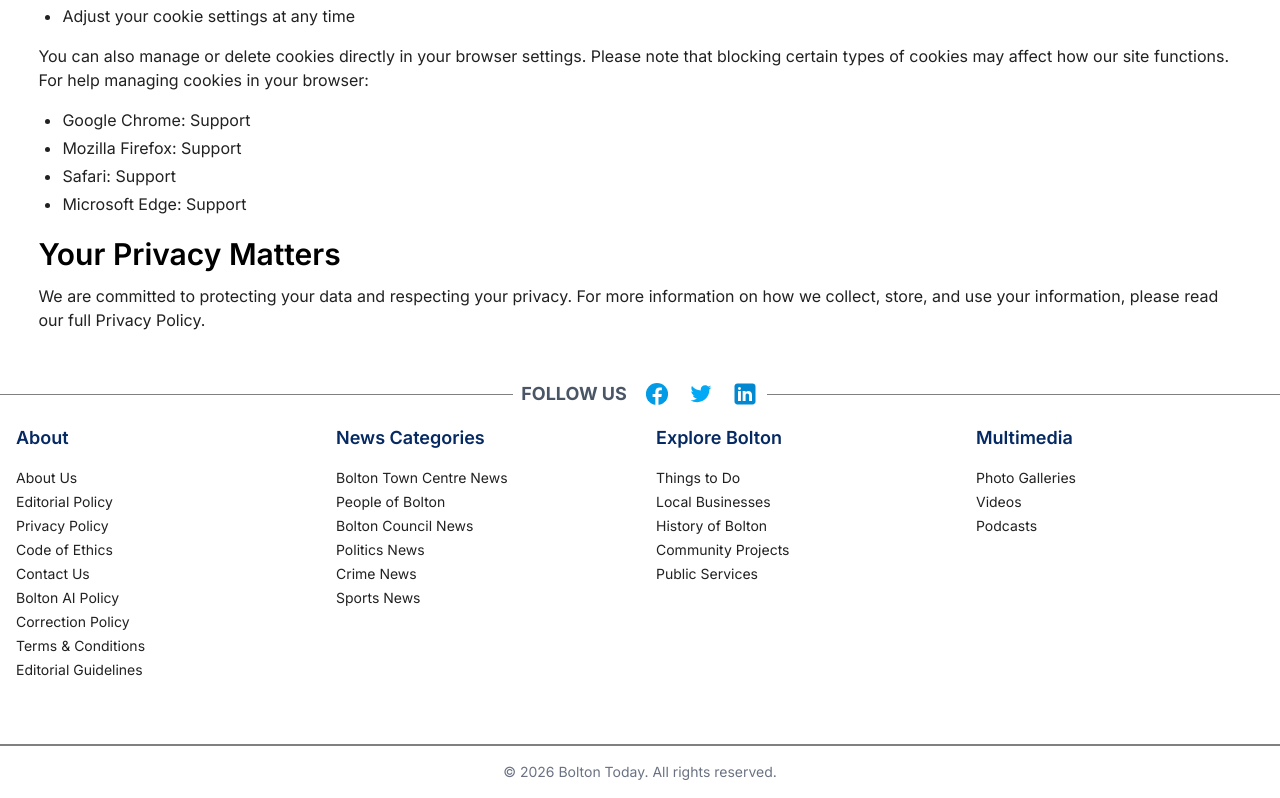
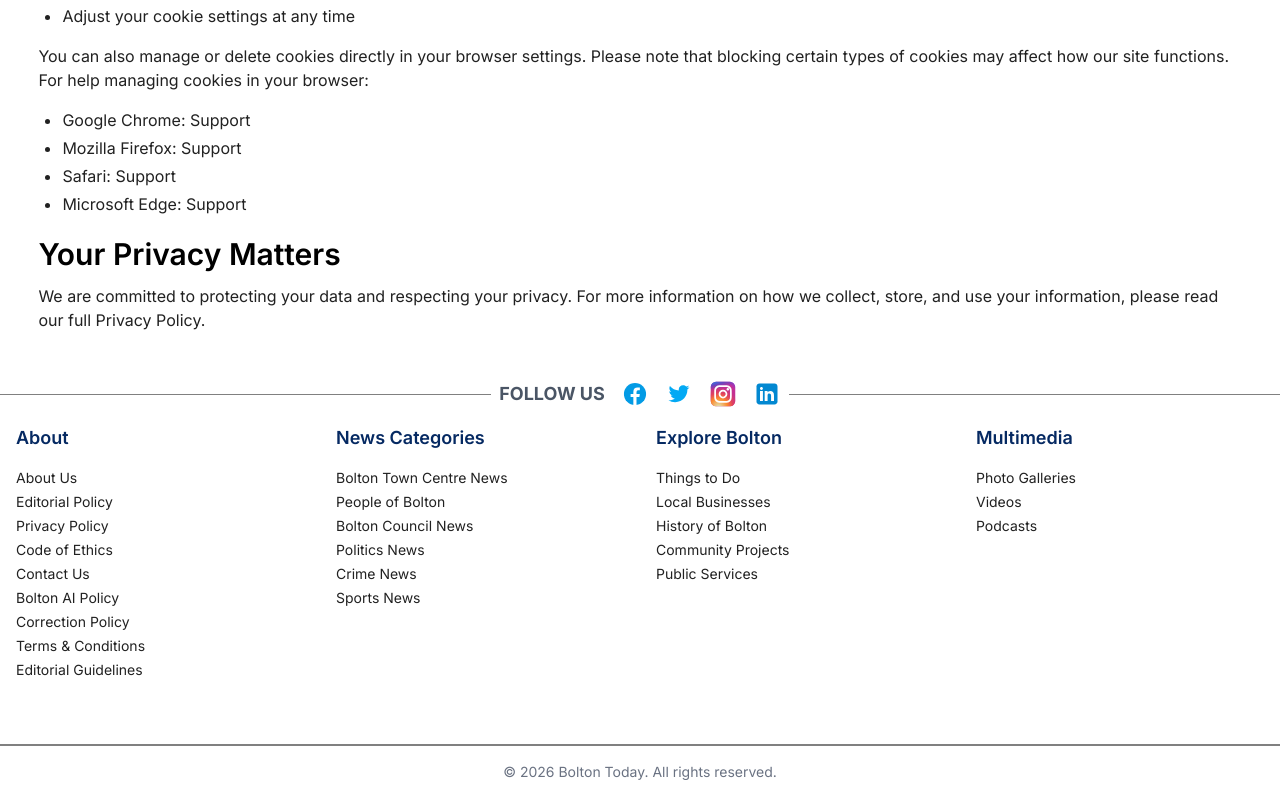
Before and after one commit to ghaniabro11/bolton-today, a Next.js app: page /cookie-policy in a window 1280 px wide. Shown: the part 789-1587 px from the top of the page. Built offline with nearby package versions, Linux system fonts and the light colour scheme.

Commit message:
Add Instagram icon and update footer links to use social media API for consistency

```diff
--- a/components/client-components/footer.tsx
+++ b/components/client-components/footer.tsx
@@ -3,6 +3,8 @@ import Link from "next/link";
 import { Facebook } from "./icons/facebook";
 import { Linkedin } from "./icons/linkdin";
 import { Twitter } from "./icons/twitter";
+import { socialMediaLinks } from "@/constant/apiUrl";
+import { Instagram } from "./icons/instagram";
 
 const footerData = [
   {
@@ -57,16 +59,16 @@ const Footer = () => {
         <div className="flex-grow h-px bg-gray" />
         <div className="flex space-x-4 text-gray-600 mx-2">
           <div className="uppercase font-bold text-lg">Follow Us</div>
-          <a href="/ " aria-label="Facebook">
+          <a href={socialMediaLinks[0]} aria-label="Facebook">
             <Facebook className="w-7 h-7" />
           </a>
-          <a href="/" aria-label="Twitter">
+          <a href={socialMediaLinks[4]} aria-label="Twitter">
             <Twitter className="w-7 h-7" />
           </a>
-          {/*  <a href="#" aria-label="Instagram">
-              <Instagram className="w-5 h-5" />
-            </a> */}
-          <a href="/" aria-label="LinkedIn">
+           <a href={socialMediaLinks[1]} aria-label="Instagram">
+              <Instagram className="w-7 h-7" />
+            </a>
+          <a href={socialMediaLinks[3]} aria-label="LinkedIn">
             <Linkedin className="w-7 h-7" />
           </a>
         </div>
--- a/components/client-components/icons/instagram.tsx
+++ b/components/client-components/icons/instagram.tsx
@@ -1,10 +1,11 @@
+import { cn } from "@/lib/utils";
 import Image from "next/image";
 
-export const Instagram = () => {
+export const Instagram = ({ className }: { className?: string }) => {
   return (
     <Image
       src={"/instagram.svg"}
-        className="object-contain"
+      className={cn("object-contain", className)}
       priority
       alt="muckrack logo"
       height={100}
```
Lines whose indentation alone changed are shown as unchanged.
